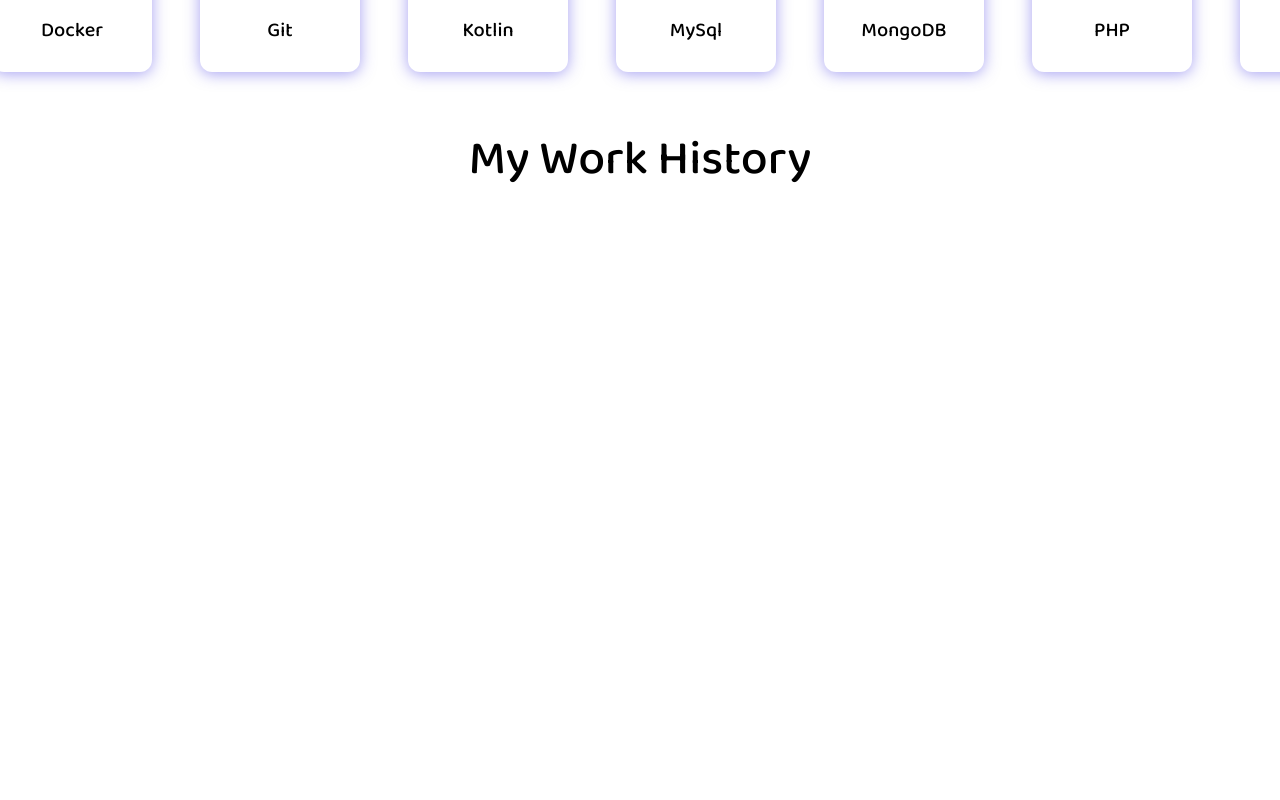
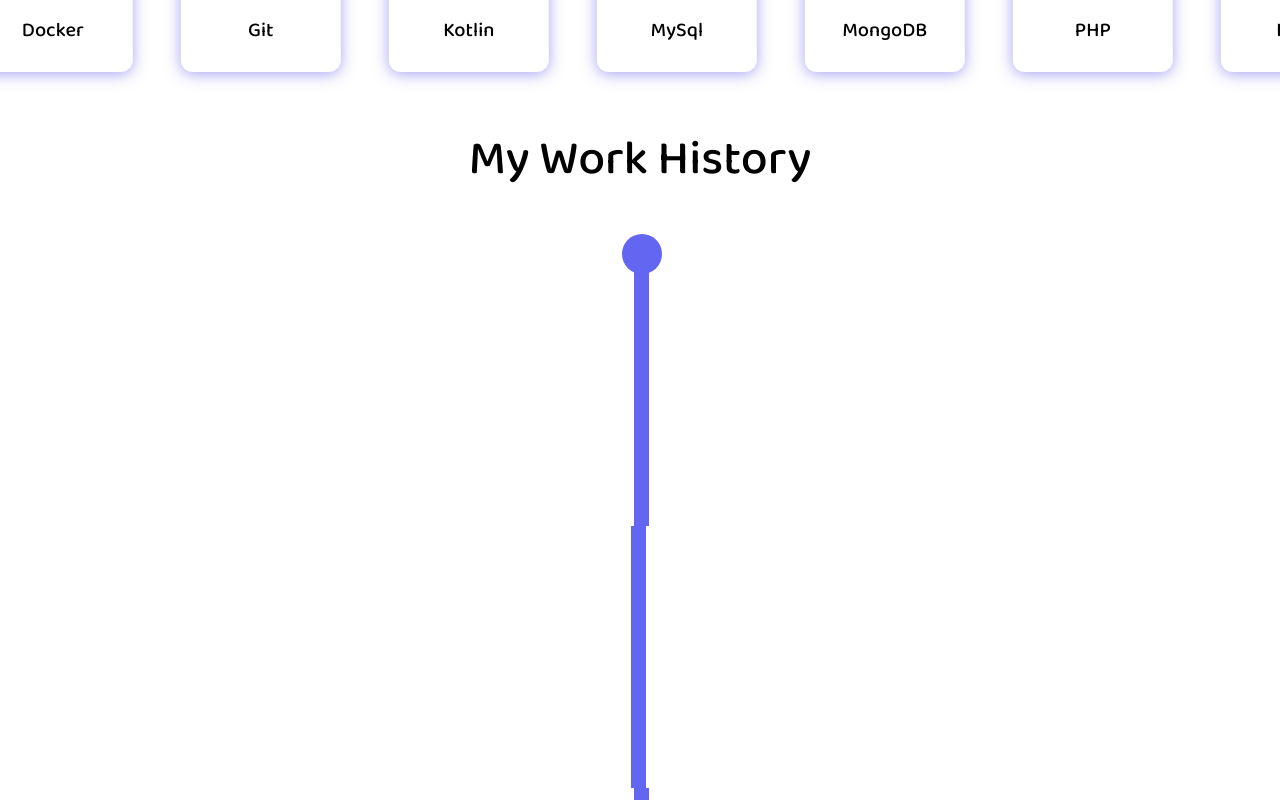
Before and after one commit to eliana1507/portfolio, a React (Create React App) app: page / in a window 1280 px wide. Shown: the part 1200-2000 px from the top of the page. Before the commit the page ends 1398 px from the top, so only its background shows below. Built offline with nearby package versions, Linux system fonts and the light colour scheme; a web font is replaced by a local one.

Commit message:
temp layout desketop/tablet view

```diff
--- /dev/null
+++ b/src/components/WorksHistory/WorksHistory.css
@@ -0,0 +1,66 @@
+.circle {
+  width: 40px;
+  height: 40px;
+  border-radius: 50%;
+  position: absolute;
+  top: -30px;
+  left: -12px;
+}
+
+.ico-position {
+  left: -16px;
+}
+
+.animate-lg-work {
+  animation-name: lg-work;
+  animation-duration: 2s;
+  animation-fill-mode: forwards;
+}
+
+.animate-lg-icon {
+  animation-name: lg-workIcon;
+  animation-duration: 1s;
+  animation-fill-mode: forwards;
+}
+
+.animate-lg-right-work {
+  animation-name: lg-right-work;
+  animation-duration: 2s;
+  animation-fill-mode: forwards;
+}
+
+@keyframes lg-work {
+  0% {
+    opacity: 0;
+    transform: translateX(-100px);
+  }
+
+  100% {
+    opacity: 1;
+    transform: translateX(0);
+  }
+}
+
+@keyframes lg-workIcon {
+  0% {
+    opacity: 1;
+    transform: scale(0);
+  }
+
+  100% {
+    opacity: 1;
+    transform: scale(1);
+  }
+}
+
+@keyframes lg-right-work {
+  0% {
+    opacity: 0;
+    transform: translateX(100px);
+  }
+
+  100% {
+    opacity: 1;
+    transform: translateX(0);
+  }
+}
--- a/src/components/WorksHistory/WorksHistory.tsx
+++ b/src/components/WorksHistory/WorksHistory.tsx
@@ -1,9 +1,57 @@
-import React from 'react'
+import workList from '../../utils/worksHistory.json'
+import { InView } from 'react-intersection-observer';
+import { FaJava } from 'react-icons/fa';
+import './WorksHistory.css';
 
 export const WorksHistory = () => {
   return (
     <section className='hidden md:block mt-10'>
-      <h2 className='title text-5xl text-center'>My Work History</h2>
-    </section>
+      <h2 className='title text-5xl text-center mb-20'>My Work History</h2>
+      {
+        workList.map((work, index) => (
+          <div className="flex flex-row">
+            <InView delay={0} key={index} >
+              {({ inView, ref }) => (
+                index % 2 === 0 ?
+                  <>
+                    <article className="basis-1/2 ps-14 lg:ps-40 p-10" ref={ref}>
+                      <div className={`opacity-0 ${inView ? 'animate-lg-work animate-opacity transition-opacity duration-1000 delay-500' : ''}`}>
+                        <div className="text-gray-800 font-semibold mb-2 mt-8 title text-2xl border-b-2">{work.companyName}</div>
+                        <div className="text-gray-600 text-sm mb-2">{work.jobDescription}</div>
+                        <div className="text-gray-600 text-sm">{work.startingDate} - {work.endDate}</div>
+                      </div>
+                    </article>
+
+                    <div className="w-4 bg-indigo-500 relative">
+                      <div className={`circle bg-indigo-500 ${index > 0 && 'hidden'}`}></div>
+                      <FaJava className={`absolute text-5xl top-1/2 ico-position bg-white py-2 rounded-full text-orange-500
+                        ${inView ? 'animate-lg-icon animate-opacity transition-opacity duration-1000 delay-500' : ''}
+                      `} />
+                    </div>
+                    <div className="basis-1/2"></div>
+                  </>
+                  :
+                  <>
+                    <div className="basis-1/2"></div>
+                    <div className="w-4 bg-indigo-500 relative">
+                      <FaJava className={`absolute text-5xl top-1/2 ico-position bg-white py-2 rounded-full text-orange-500
+                        ${inView ? 'animate-lg-icon animate-opacity transition-opacity duration-1000 delay-500' : ''}
+                      `} />
+                    </div>
+                    <article className="basis-1/2 pe-14 lg:pe-40 p-10" ref={ref}>
+                      <div className={`opacity-0 ${inView ? 'animate-lg-right-work animate-opacity transition-opacity duration-1000 delay-500' : ''}`}>
+                        <div className="text-gray-800 font-semibold mb-2 mt-8 title text-2xl border-b-2">{work.companyName}</div>
+                        <div className="text-gray-600 text-sm mb-2">{work.jobDescription}</div>
+                        <div className="text-gray-600 text-sm">{work.startingDate} - {work.endDate}</div>
+                      </div>
+                    </article>
+                  </>
+              )}
+            </InView>
+          </div>
+        ))}
+      <div className="basis-1/2">
+      </div>
+    </section >
   )
 }
```
